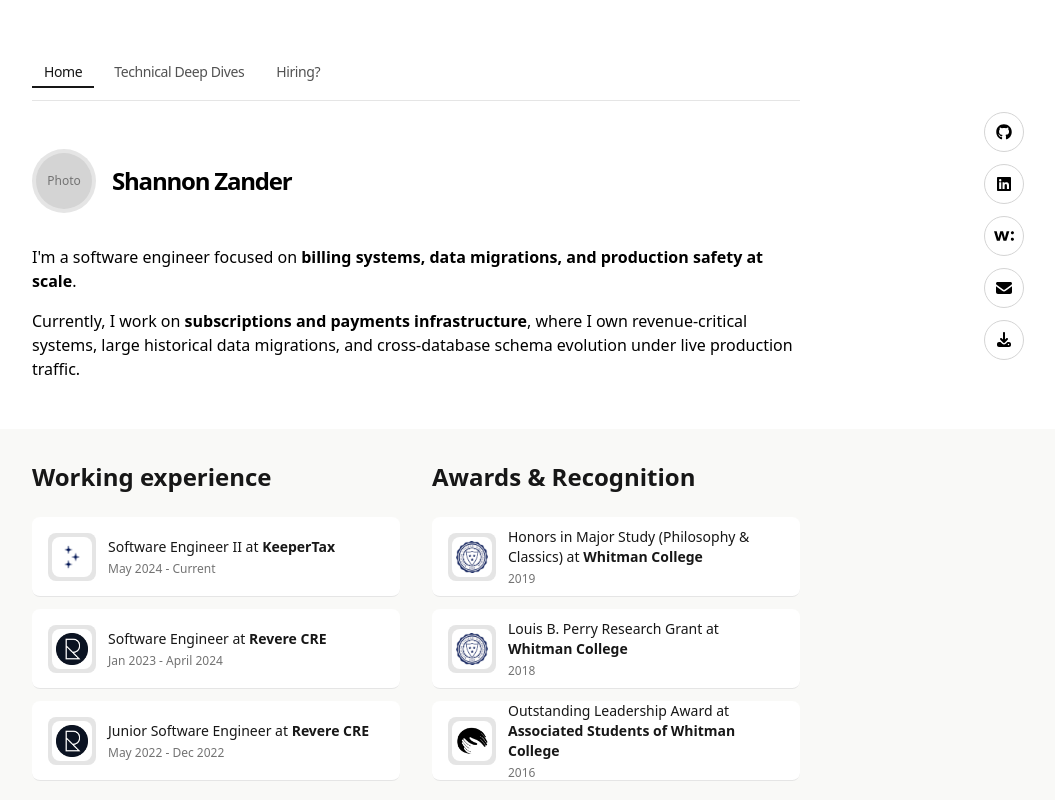
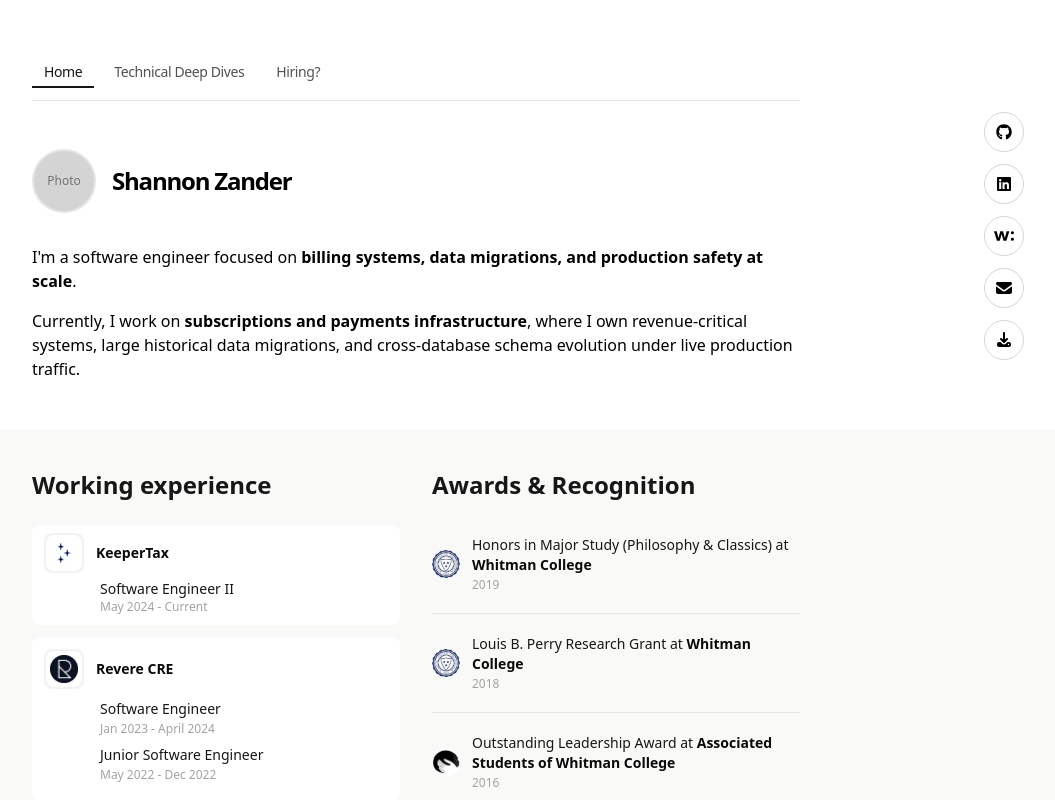
Before and after one commit to sezder/shannon-zander-personal-site, a Next.js app: page / in a window 1280 px wide. Shown: the top 800 px of the page, without its empty margins (224-1279 px from the left). Built offline with nearby package versions, Linux system fonts and the light colour scheme; no server answers.

Commit message:
Visual hierarchy between work experience and awards

```diff
--- a/app/page.tsx
+++ b/app/page.tsx
@@ -3,37 +3,70 @@
 
 function CompanyIcon({ children }: { children: React.ReactNode }) {
   return (
-    <div className="w-12 h-12 rounded-lg bg-neutral-200 dark:bg-neutral-800 flex items-center justify-center flex-shrink-0">
-      <div className="w-10 h-10 rounded-lg bg-white dark:bg-neutral-900 flex items-center justify-center p-1">
+    <div className="w-10 h-10 rounded-lg bg-neutral-200/50 dark:bg-neutral-800/50 flex items-center justify-center flex-shrink-0">
+      <div className="w-9 h-9 rounded-lg bg-white dark:bg-neutral-900 flex items-center justify-center p-1">
         {children}
       </div>
     </div>
   )
 }
 
-function ExperienceItem({
+function AwardIcon({ children }: { children: React.ReactNode }) {
+  return (
+    <div className="w-7 h-7 flex items-center justify-center flex-shrink-0">
+      {children}
+    </div>
+  )
+}
+
+type Role = {
+  title: string
+  date: string
+}
+
+function RoleItem({ title, date, isLast = false, isSingleRole = false }: Role & { isLast?: boolean; isSingleRole?: boolean }) {
+  return (
+    <div className={`pl-14 ${isLast && !isSingleRole ? 'pt-0.5 pb-1.5' : isSingleRole ? 'py-0.5' : 'py-1.5'}`}>
+      <p className="text-sm text-neutral-900 dark:text-neutral-100">
+        <span className="font-medium">{title}</span>
+      </p>
+      <p className={`text-xs text-neutral-400 dark:text-neutral-500 ${isSingleRole ? 'mt-0' : 'mt-0.5'}`}>
+        {date}
+      </p>
+    </div>
+  )
+}
+
+function CompanyExperience({
   icon,
-  title,
   company,
-  date
+  roles
 }: {
   icon: React.ReactNode
-  title: string
   company: string
-  date: string
+  roles: Role[]
 }) {
+  const isSingleRole = roles.length === 1
   return (
-    <div className="bg-white dark:bg-neutral-900 rounded-lg p-4 border-b border-neutral-200 dark:border-neutral-800 h-20 flex items-center">
-      <div className="flex items-center gap-3 w-full">
+    <div className={`bg-white dark:bg-neutral-900 rounded-lg ${isSingleRole ? 'py-2 px-3' : 'p-3'}`}>
+      <div className="flex items-center gap-3 mb-1">
         <CompanyIcon>{icon}</CompanyIcon>
         <div className="flex-1 min-w-0">
-          <p className="text-sm text-neutral-900 dark:text-neutral-100">
-            {title} at <strong>{company}</strong>
-          </p>
-          <p className="text-xs text-neutral-500 dark:text-neutral-500 mt-1">
-            {date}
+          <p className="text-sm font-semibold text-neutral-950 dark:text-neutral-50">
+            {company}
           </p>
         </div>
+      </div>
+      <div>
+        {roles.map((role, index) => (
+          <RoleItem
+            key={index}
+            title={role.title}
+            date={role.date}
+            isLast={index === roles.length - 1}
+            isSingleRole={isSingleRole}
+          />
+        ))}
       </div>
     </div>
   )
@@ -43,27 +76,32 @@
   icon,
   title,
   organization,
-  date
+  date,
+  isLast = false
 }: {
   icon: React.ReactNode
   title: string
   organization: string
   date: string
+  isLast?: boolean
 }) {
   return (
-    <div className="bg-white dark:bg-neutral-900 rounded-lg p-4 border-b border-neutral-200 dark:border-neutral-800 h-20 flex items-center">
-      <div className="flex items-center gap-3 w-full">
-        <CompanyIcon>{icon}</CompanyIcon>
-        <div className="flex-1 min-w-0">
-          <p className="text-sm text-neutral-900 dark:text-neutral-100">
-            {title} at <strong>{organization}</strong>
-          </p>
-          <p className="text-xs text-neutral-500 dark:text-neutral-500 mt-1">
-            {date}
-          </p>
+    <>
+      <div className="py-2.5 flex items-center">
+        <div className="flex items-center gap-3 w-full">
+          <AwardIcon>{icon}</AwardIcon>
+          <div className="flex-1 min-w-0">
+            <p className="text-sm text-neutral-900 dark:text-neutral-100">
+              {title} at <strong className="font-semibold text-neutral-950 dark:text-neutral-50">{organization}</strong>
+            </p>
+            <p className="text-xs text-neutral-400 dark:text-neutral-500 mt-0.5">
+              {date}
+            </p>
+          </div>
         </div>
       </div>
-    </div>
+      {!isLast && <div className="h-px bg-neutral-200 dark:bg-neutral-800" />}
+    </>
   )
 }
 
@@ -74,7 +112,7 @@
         <SectionContainer>
           <div className="flex items-center gap-4 mb-8">
             <div className="w-16 h-16 rounded-full bg-neutral-200 dark:bg-neutral-800 flex items-center justify-center flex-shrink-0">
-              <div className="w-14 h-14 rounded-full bg-neutral-300 dark:bg-neutral-700 flex items-center justify-center">
+              <div className="w-[60px] h-[60px] rounded-full bg-neutral-300 dark:bg-neutral-700 flex items-center justify-center">
                 <span className="text-neutral-500 dark:text-neutral-400 text-xs">Photo</span>
               </div>
             </div>
@@ -93,13 +131,13 @@
 
       <section className="w-screen mt-8">
         <div className="bg-section-bg dark:bg-neutral-950 py-6 md:py-8">
-          <SectionContainer className="grid grid-cols-1 lg:grid-cols-2 gap-8">
-            <div className="flex flex-col justify-center">
-              <h2 className="text-2xl font-semibold mb-6 text-neutral-900 dark:text-neutral-100">
+          <SectionContainer className="grid grid-cols-1 lg:grid-cols-2 gap-8 items-start">
+            <div className="flex flex-col h-full">
+              <h2 className="text-2xl font-semibold mb-6 mt-2 text-neutral-900 dark:text-neutral-100">
                 Working experience
               </h2>
-              <div className="space-y-3">
-                <ExperienceItem
+              <div className="space-y-3 flex-1">
+                <CompanyExperience
                   icon={
                     <Image
                       src="/keepertax-logo.png"
@@ -109,11 +147,12 @@
                       className="object-contain w-full h-full"
                     />
                   }
-                  title="Software Engineer II"
                   company="KeeperTax"
-                  date="May 2024 - Current"
+                  roles={[
+                    { title: 'Software Engineer II', date: 'May 2024 - Current' }
+                  ]}
                 />
-                <ExperienceItem
+                <CompanyExperience
                   icon={
                     <Image
                       src="/revere-cre-icon.png"
@@ -123,73 +162,64 @@
                       className="object-contain w-full h-full"
                     />
                   }
-                  title="Software Engineer"
                   company="Revere CRE"
-                  date="Jan 2023 - April 2024"
-                />
-                <ExperienceItem
-                  icon={
-                    <Image
-                      src="/revere-cre-icon.png"
-                      alt="Revere CRE icon"
-                      width={32}
-                      height={32}
-                      className="object-contain w-full h-full"
-                    />
-                  }
-                  title="Junior Software Engineer"
-                  company="Revere CRE"
-                  date="May 2022 - Dec 2022"
+                  roles={[
+                    { title: 'Software Engineer', date: 'Jan 2023 - April 2024' },
+                    { title: 'Junior Software Engineer', date: 'May 2022 - Dec 2022' }
+                  ]}
                 />
               </div>
             </div>
 
-            <div className="flex flex-col justify-center">
-              <h2 className="text-2xl font-semibold mb-6 text-neutral-900 dark:text-neutral-100">
+            <div className="flex flex-col h-full">
+              <h2 className="text-2xl font-semibold mb-6 mt-2 text-neutral-900 dark:text-neutral-100">
                 Awards & Recognition
               </h2>
-              <div className="space-y-3">
+              <div className="space-y-2 flex-1 lg:space-y-0 lg:flex lg:flex-col lg:justify-between">
                 <AwardItem
                   icon={
                     <Image
                       src="/whitman-college-seal.png"
                       alt="Whitman College seal"
-                      width={32}
-                      height={32}
+                      width={28}
+                      height={28}
                       className="object-contain w-full h-full"
                     />
                   }
                   title="Honors in Major Study (Philosophy & Classics)"
                   organization="Whitman College"
                   date="2019"
+                  isLast={false}
                 />
                 <AwardItem
                   icon={
                     <Image
                       src="/whitman-college-seal.png"
                       alt="Whitman College seal"
-                      width={32}
-                      height={32}
+                      width={28}
+                      height={28}
                       className="object-contain w-full h-full"
                     />
                   }
                   title="Louis B. Perry Research Grant"
                   organization="Whitman College"
                   date="2018"
+                  isLast={false}
                 />
                 <AwardItem
                   icon={
                     <Image
                       src="/aswc-logo.png"
                       alt="ASWC logo"
-                      width={32}
-                      height={32}
-                      className="object-contain w-full h-full"
+                      width={28}
+                      height={28}
+                      className="object-contain w-full h-full rounded-full"
                     />
                   }
                   title="Outstanding Leadership Award"
                   organization="Associated Students of Whitman College"
                   date="2016"
+                  isLast={true}
                 />
               </div>
             </div>
```
